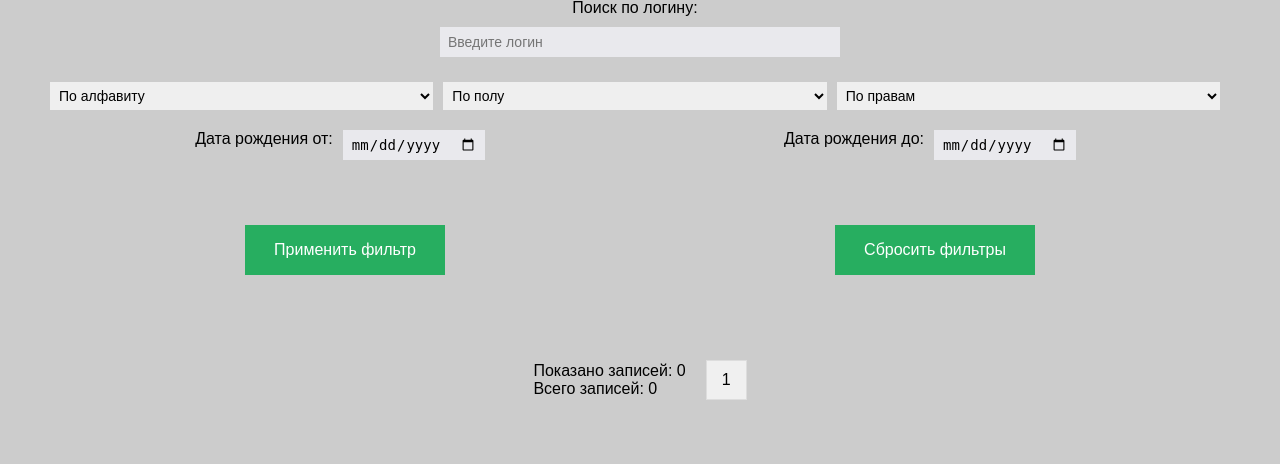
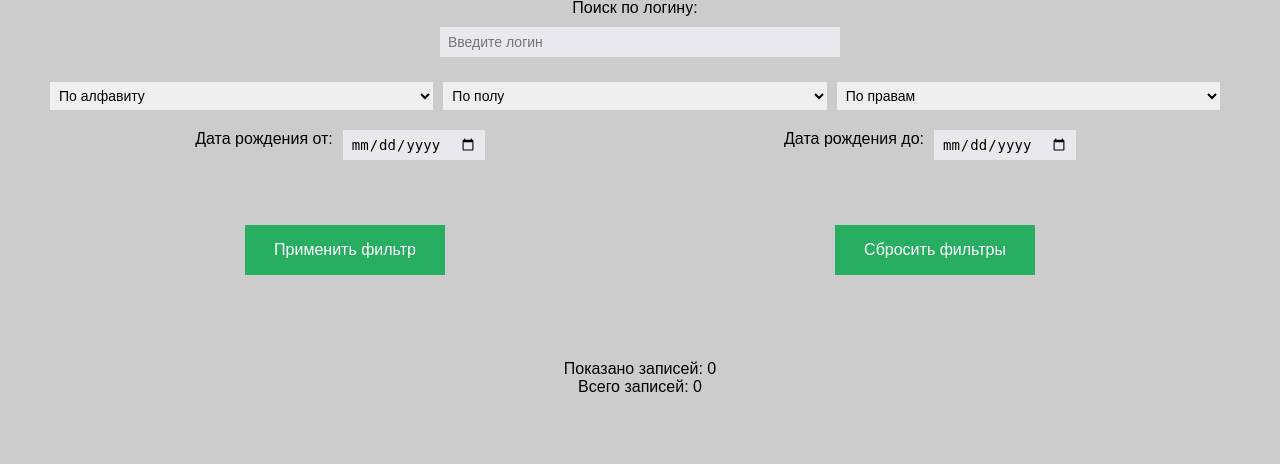
Before and after one commit to ashim120303/test_php, a PHP site: page / in a window 1280 px wide. Shown: the part 111-575 px from the top of the page. Run offline with PHP 8.4, Linux system fonts and the light colour scheme; data that the repository does not hold is empty.

Commit message:
Changed pagination layout

```diff
--- a/css/main.css
+++ b/css/main.css
@@ -149,10 +149,12 @@ body {font-family: sans-serif;font-size: 16px;color: #000; background-color: #cc
 }
 .pagination__container {
   display: flex;
-  align-items: center;
+  flex-direction: column;
+  justify-content: center;
+  gap: 20px;
 }
 .pagination__count{
-  margin-right: 20px;
+  text-align: center;
 }
 .pagination__buttons{
   display: flex;
@@ -170,10 +172,10 @@ body {font-family: sans-serif;font-size: 16px;color: #000; background-color: #cc
 .pagination__button:hover{
   background-color: #0a813c;
 }
-.pagination__page{
-  padding: 10px 15px;
-  background-color: #f0f0f0;
-  border: 1px solid #ddd;
+.pagination__button.active {
+  background-color: #007bff; /* Новый цвет для активной кнопки */
+  color: #fff;
+  border: 1px solid #0056b3; /* Опционально: добавление границы для активной кнопки */
 }
 
 /* POP UP STYLES ========================================*/
--- a/foo.php
+++ b/foo.php
@@ -78,6 +78,8 @@ if(isset($_POST['delete'])){
         echo "Error to delete user from db.";
     }
 }
+
+
 // Pagination parameters
 $records_per_page = 10; // Number of records per page
 $page = isset($_GET['page']) ? (int)$_GET['page'] : 1;
--- a/index.php
+++ b/index.php
@@ -136,7 +136,9 @@
                     <?php if ($page < $total_pages): ?>
                         <a href="?<?php echo http_build_query(array_merge($_GET, ['page' => $page + 1])); ?>" class="pagination__button">Вперёд</a>
                     <?php endif; ?>
-                    <div class="pagination__page"><?php echo $page; ?></div>
+                    <?php for ($i = 1; $i <= $total_pages; $i++): ?>
+                        <a href="?<?php echo http_build_query(array_merge($_GET, ['page' => $i])); ?>" class="pagination__button <?php echo ($page == $i) ? 'active' : ''; ?>"><?php echo $i; ?></a>
+                    <?php endfor; ?>
                 </div>
             </div>
         </div>
```
